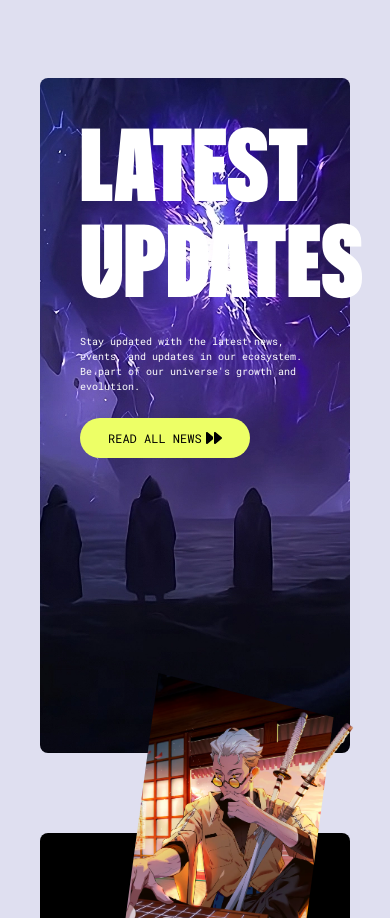
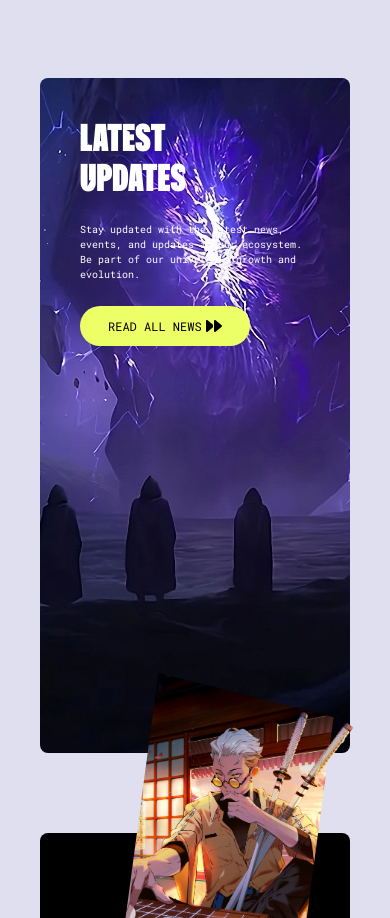
Before and after one commit to Sxzar/redefine, a React (Vite) app: page / in a window 390 px wide. Shown: the part 9165-10083 px from the top of the page. Built offline with nearby package versions, Linux system fonts and the light colour scheme.

Commit message:
fix: adjust font size of Updates heading for better readability

```diff
--- a/src/components/Updates.jsx
+++ b/src/components/Updates.jsx
@@ -6,7 +6,7 @@ const Updates = () => {
         <section className="px-10">
             <div className="h-[80vh] min-h-96 rounded-lg bg-[url('/img/parallax.webp')] bg-cover bg-fixed bg-center bg-no-repeat px-10">
                 <div className="pt-10">
-                    <h2 className="font-zentry special-font text-8xl font-black text-white">
+                    <h2 className="font-zentry special-font text-4xl font-black text-white md:text-8xl">
                         Lat<b>e</b>st <br />
                         <b>u</b>pdates
                     </h2>
```
